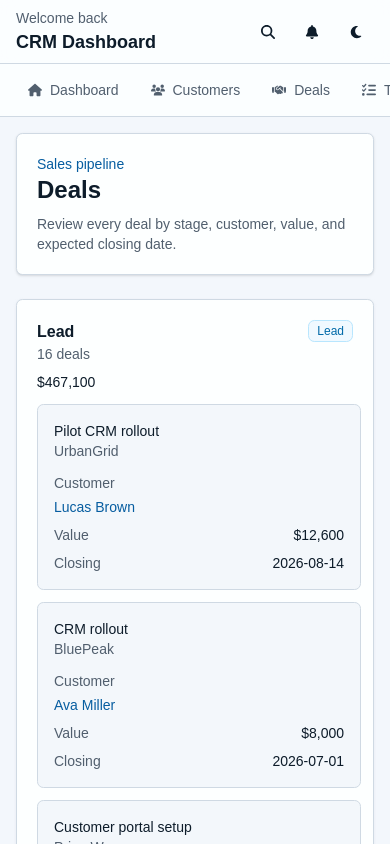
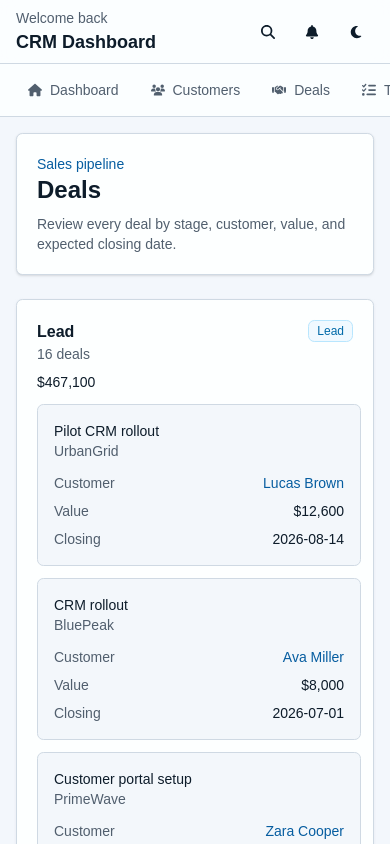
Before and after one commit to Alilool/CRM-System, a Next.js app: page /deals in a window 390 px wide. Shown: the top 844 px of the page. Built offline with nearby package versions, Linux system fonts and the light colour scheme.

Commit message:
feat: update layout of DealsPage to improve customer information display

```diff
--- a/app/(dashboard)/deals/page.tsx
+++ b/app/(dashboard)/deals/page.tsx
@@ -104,7 +104,7 @@ export default function DealsPage() {
                     </div>
 
                     <div className="space-y-2 text-sm">
-                      <div className="flex flex-col gap-1 sm:flex-row sm:justify-between sm:gap-4">
+                      <div className="flex justify-between gap-4">
                         <span className="text-muted-foreground">Customer</span>
                         <Link
                           href={`/customers/${deal.customerId}`}
```
